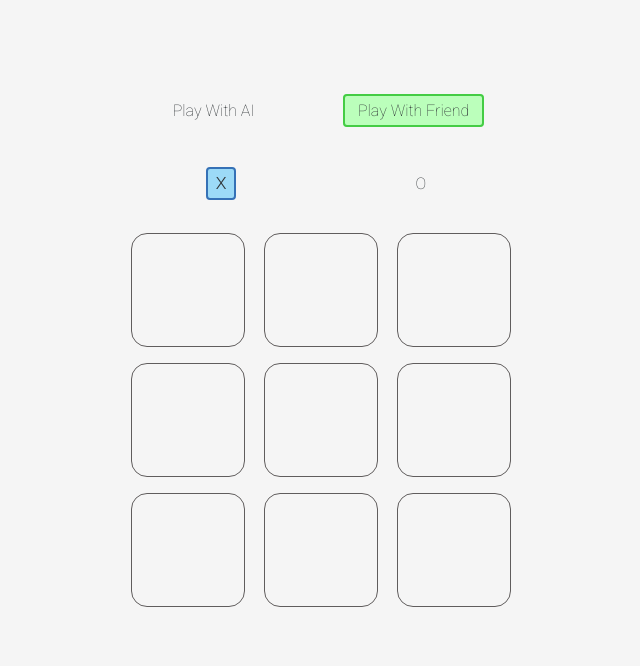
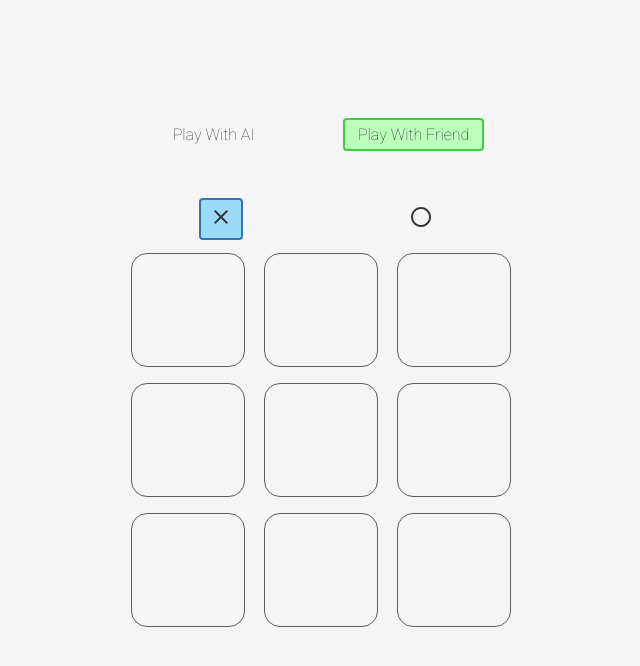
Before and after one commit to al-uminium/the_odin_project, a plain HTML site: page tictactoe/index.html in a window 1280 px wide. Shown: the whole page, without its empty margins (319-959 px from the left). Drawn offline with Linux system fonts and the light colour scheme.

Commit message:
updated css, and changed % to em

```diff
--- a/tictactoe/index.html
+++ b/tictactoe/index.html
@@ -8,6 +8,8 @@
     <link rel="stylesheet" href="./styles/styles.css">
     <link rel="preconnect" href="https://fonts.gstatic.com">
     <link href="https://fonts.googleapis.com/css2?family=Roboto:wght@100&display=swap" rel="stylesheet">
+    <link href="https://fonts.googleapis.com/css2?family=Material+Icons" rel="stylesheet">
+
     <title>t i c t a c t o e</title>
 </head>
 <body>
@@ -27,10 +29,10 @@
             <div class="sel-style" id="radio-select">
                 <div class="player-choice">
                     <input type="radio" id="X" name="player" checked>
-                    <label for="X">X</label>
+                    <label for="X"><span class="material-icons">clear</span></label>
 
                     <input type="radio" id="O" name="player">
-                    <label for="O">O</label>
+                    <label for="O"><span class="material-icons">radio_button_unchecked</span></label>
                 </div>
             </div>
         </div>
--- a/tictactoe/styles/styles.css
+++ b/tictactoe/styles/styles.css
@@ -17,7 +17,7 @@ html, body {
     display: grid;
     height: 100%;
     width: 100%;
-    grid-template-rows: 25% 55% 20%;
+    grid-template-rows: 15rem auto 10rem;
     justify-content: center;
     align-items: center;
 }
@@ -216,7 +216,10 @@ html, body {
     }
 }
 
-@media (max-width: 320px) {
+@media (max-width: 360px) {
+    #main {
+        grid-template-rows: 7rem auto 5rem;
+    }
     #game-board {
         height: 15rem;
         width: 15rem;
```
